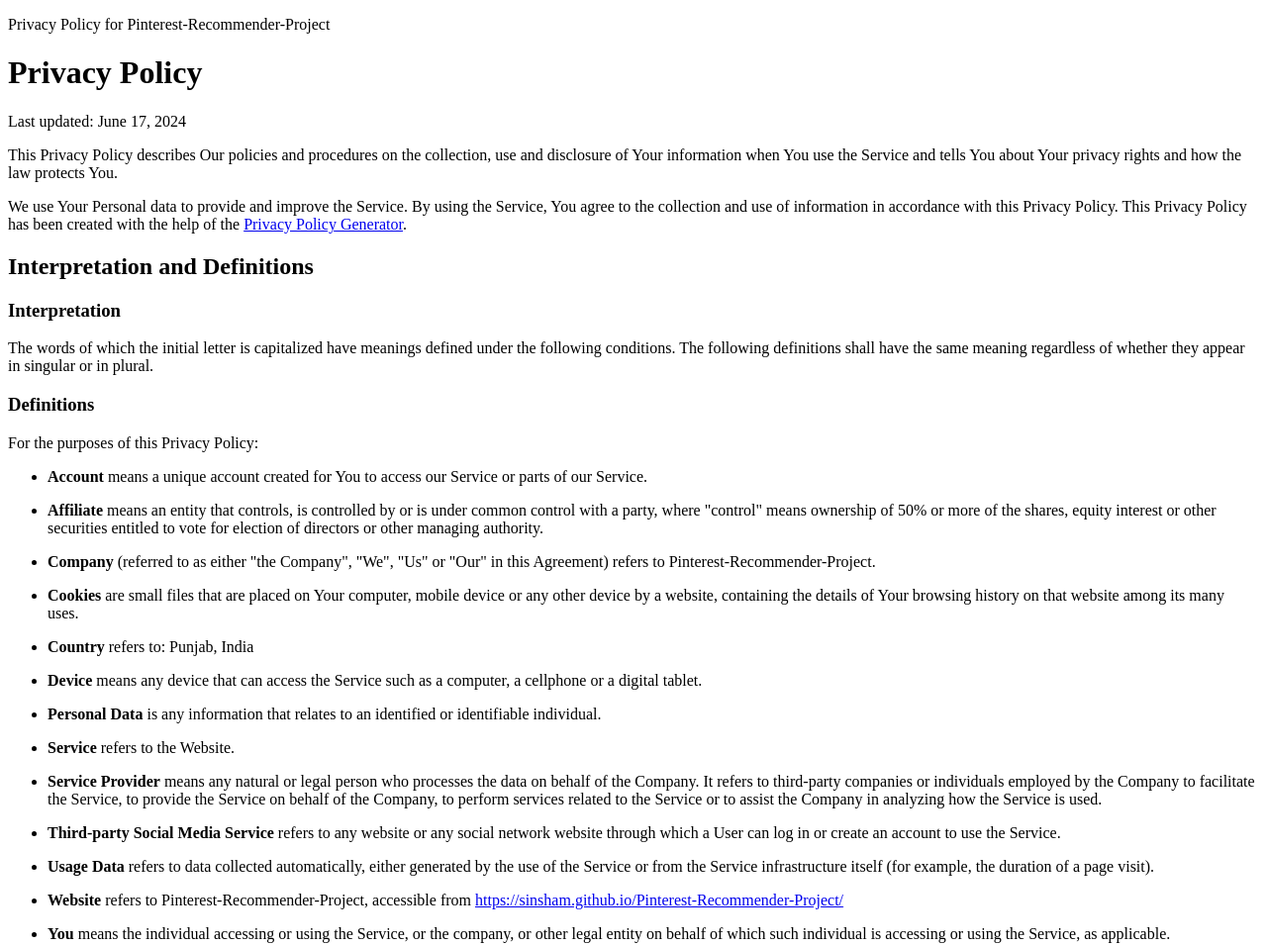
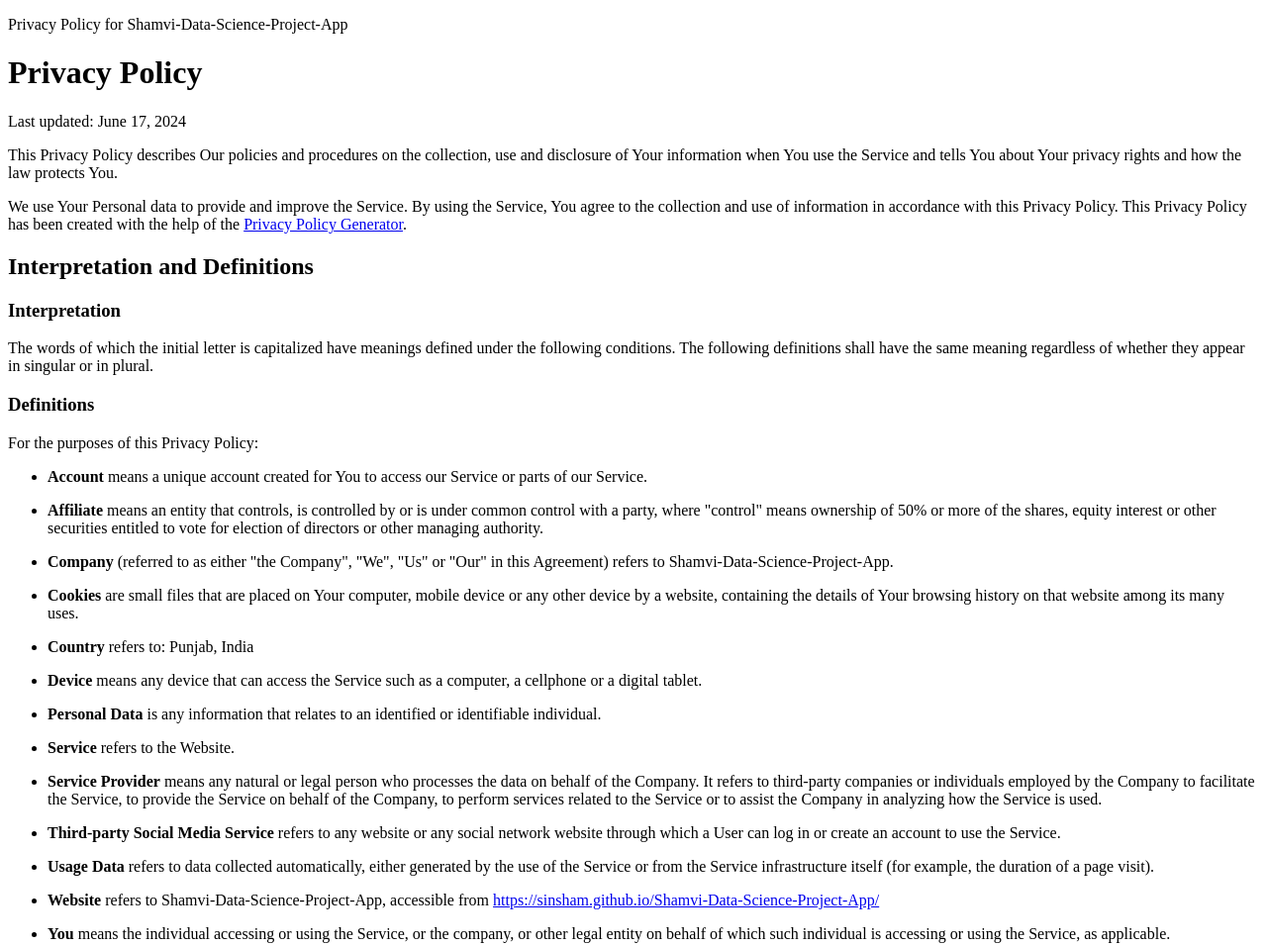
Before and after one commit to SinSham/Interest-Recommending-Project, a plain HTML site: page Privacy Policy.html in a window 1280 px wide. Shown: the top 956 px of the page at 99% size. Drawn offline with Linux system fonts and the light colour scheme.

Commit message:
Update Privacy Policy.html

```diff
--- a/Privacy Policy.html
+++ b/Privacy Policy.html
@@ -1,13 +1,13 @@
 <!DOCTYPE html>
 <!-- saved from url=(0067)https://www.termsfeed.com/live/80d2e3b6-f1a4-4c4b-9b31-78564ade2195 -->
 <html lang="en"><head><meta http-equiv="Content-Type" content="text/html; charset=UTF-8">
-<title>Privacy Policy for Pinterest-Recommender-Project - TermsFeed</title>
+<title>Privacy Policy for Shamvi-Data-Science-Project-App - TermsFeed</title>
 
 <meta http-equiv="X-UA-Compatible" content="IE=edge,chrome=1">
 <meta name="viewport" content="width=device-width, initial-scale=1">
-<link rel="stylesheet" type="text/css" href="./Privacy Policy for Pinterest-Recommender-Project - TermsFeed_files/livelink.css">
+<link rel="stylesheet" type="text/css" href="./Privacy Policy for Shamvi-Data-Science-Project-App - TermsFeed_files/livelink.css">
 <meta name="robots" content="noindex">
-<meta property="og:title" content="Privacy Policy for Pinterest-Recommender-Project - TermsFeed">
+<meta property="og:title" content="Privacy Policy for Shamvi-Data-Science-Project-App - TermsFeed">
 <meta property="og:image" content="https://www.termsfeed.com/public/images/meta_og_image_livelink.png">
 <meta property="og:image:width" content="1280">
 <meta property="og:image:height" content="720">
@@ -19,7 +19,7 @@
 <div class="page">
 <div class="header">
 <div class="container">
-<p class="title">Privacy Policy for Pinterest-Recommender-Project</p>
+<p class="title">Privacy Policy for Shamvi-Data-Science-Project-App</p>
 </div>
 </div>
 <div class="translations-content-container">
@@ -42,7 +42,7 @@
 <p><strong>Affiliate</strong> means an entity that controls, is controlled by or is under common control with a party, where "control" means ownership of 50% or more of the shares, equity interest or other securities entitled to vote for election of directors or other managing authority.</p>
 </li>
 <li>
-<p><strong>Company</strong> (referred to as either "the Company", "We", "Us" or "Our" in this Agreement) refers to Pinterest-Recommender-Project.</p>
+<p><strong>Company</strong> (referred to as either "the Company", "We", "Us" or "Our" in this Agreement) refers to Shamvi-Data-Science-Project-App.</p>
 </li>
 <li>
 <p><strong>Cookies</strong> are small files that are placed on Your computer, mobile device or any other device by a website, containing the details of Your browsing history on that website among its many uses.</p>
@@ -69,7 +69,7 @@
 <p><strong>Usage Data</strong> refers to data collected automatically, either generated by the use of the Service or from the Service infrastructure itself (for example, the duration of a page visit).</p>
 </li>
 <li>
-<p><strong>Website</strong> refers to Pinterest-Recommender-Project, accessible from <a href="https://sinsham.github.io/Pinterest-Recommender-Project/" rel="external nofollow noopener" target="_blank">https://sinsham.github.io/Pinterest-Recommender-Project/</a></p>
+<p><strong>Website</strong> refers to Shamvi-Data-Science-Project-App, accessible from <a href="https://sinsham.github.io/Shamvi-Data-Science-Project-App/" rel="external nofollow noopener" target="_blank">https://sinsham.github.io/Shamvi-Data-Science-Project-App/</a></p>
 </li>
 <li>
 <p><strong>You</strong> means the individual accessing or using the Service, or the company, or other legal entity on behalf of which such individual is accessing or using the Service, as applicable.</p>
@@ -276,13 +276,13 @@
         event.preventDefault();
     }
 </script>
-<script defer="" data-domain="termsfeed-livelink--production" data-api="/plausible/event" src="./Privacy Policy for Pinterest-Recommender-Project - TermsFeed_files/script.js"></script>
+<script defer="" data-domain="termsfeed-livelink--production" data-api="/plausible/event" src="./Privacy Policy for Shamvi-Data-Science-Project-App - TermsFeed_files/script.js"></script>
 <script type="text/javascript">
     "use strict";
     window.LCG_TRACKING_APPLICATION = "termsfeed-livelink";
     window.LCG_TRACKING_ENVIRONMENT = "production";
     window.LCG_TRACKING_EPOCH = "2020-e01";
 </script>
-<script defer="" src="./Privacy Policy for Pinterest-Recommender-Project - TermsFeed_files/vcd15cbe7772f49c399c6a5babf22c1241717689176015" integrity="sha512-ZpsOmlRQV6y907TI0dKBHq9Md29nnaEIPlkf84rnaERnq6zvWvPUqr2ft8M1aS28oN72PdrCzSjY4U6VaAw1EQ==" data-cf-beacon="{&quot;rayId&quot;:&quot;8953bbf4f9c73d36&quot;,&quot;version&quot;:&quot;2024.4.1&quot;,&quot;token&quot;:&quot;24d38a5cb57a4c87ad9f5238132ec4c3&quot;}" crossorigin="anonymous"></script>
+<script defer="" src="./Privacy Policy for Shamvi-Data-Science-Project-App - TermsFeed_files/vcd15cbe7772f49c399c6a5babf22c1241717689176015" integrity="sha512-ZpsOmlRQV6y907TI0dKBHq9Md29nnaEIPlkf84rnaERnq6zvWvPUqr2ft8M1aS28oN72PdrCzSjY4U6VaAw1EQ==" data-cf-beacon="{&quot;rayId&quot;:&quot;8953bbf4f9c73d36&quot;,&quot;version&quot;:&quot;2024.4.1&quot;,&quot;token&quot;:&quot;24d38a5cb57a4c87ad9f5238132ec4c3&quot;}" crossorigin="anonymous"></script>
 
 </body></html>
```
